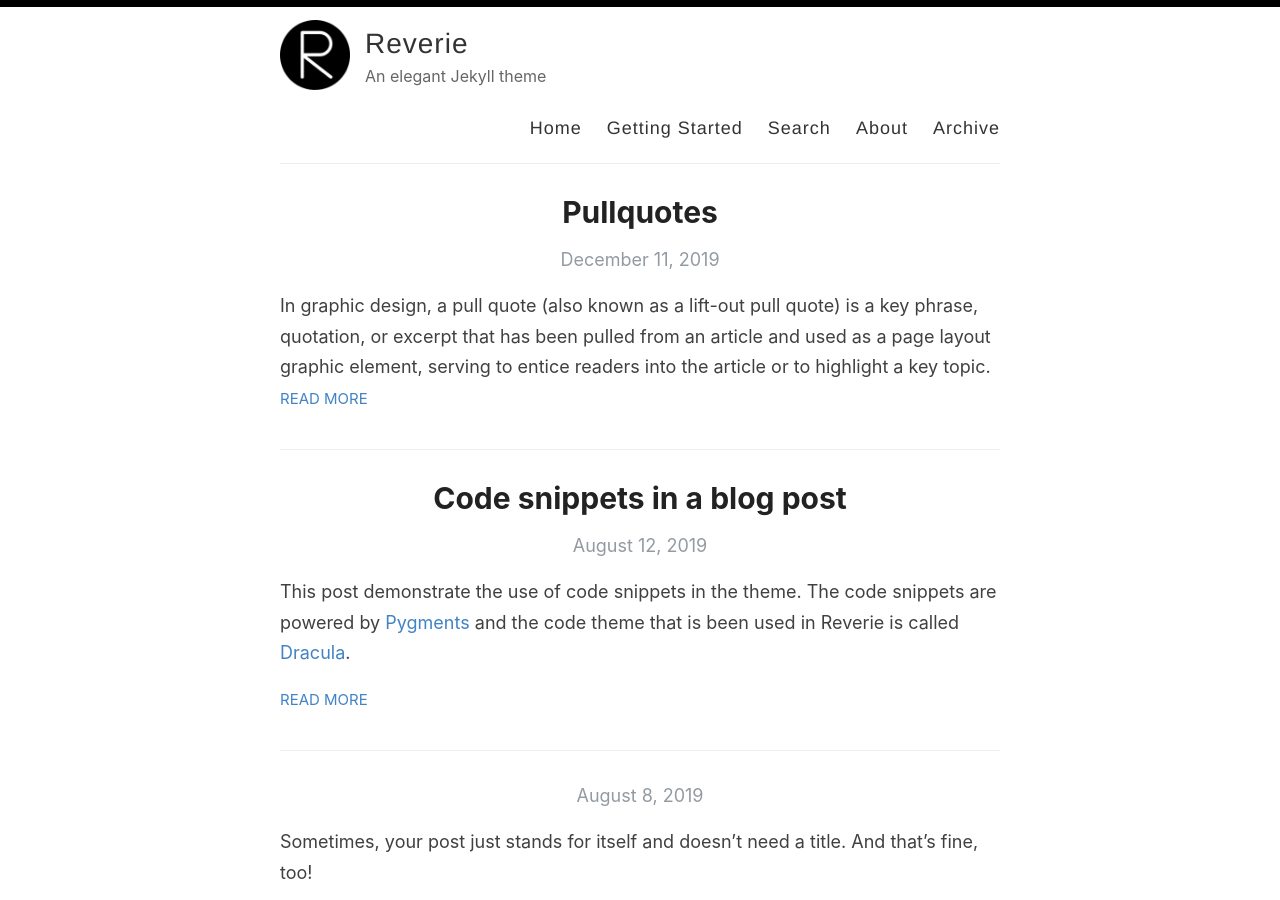
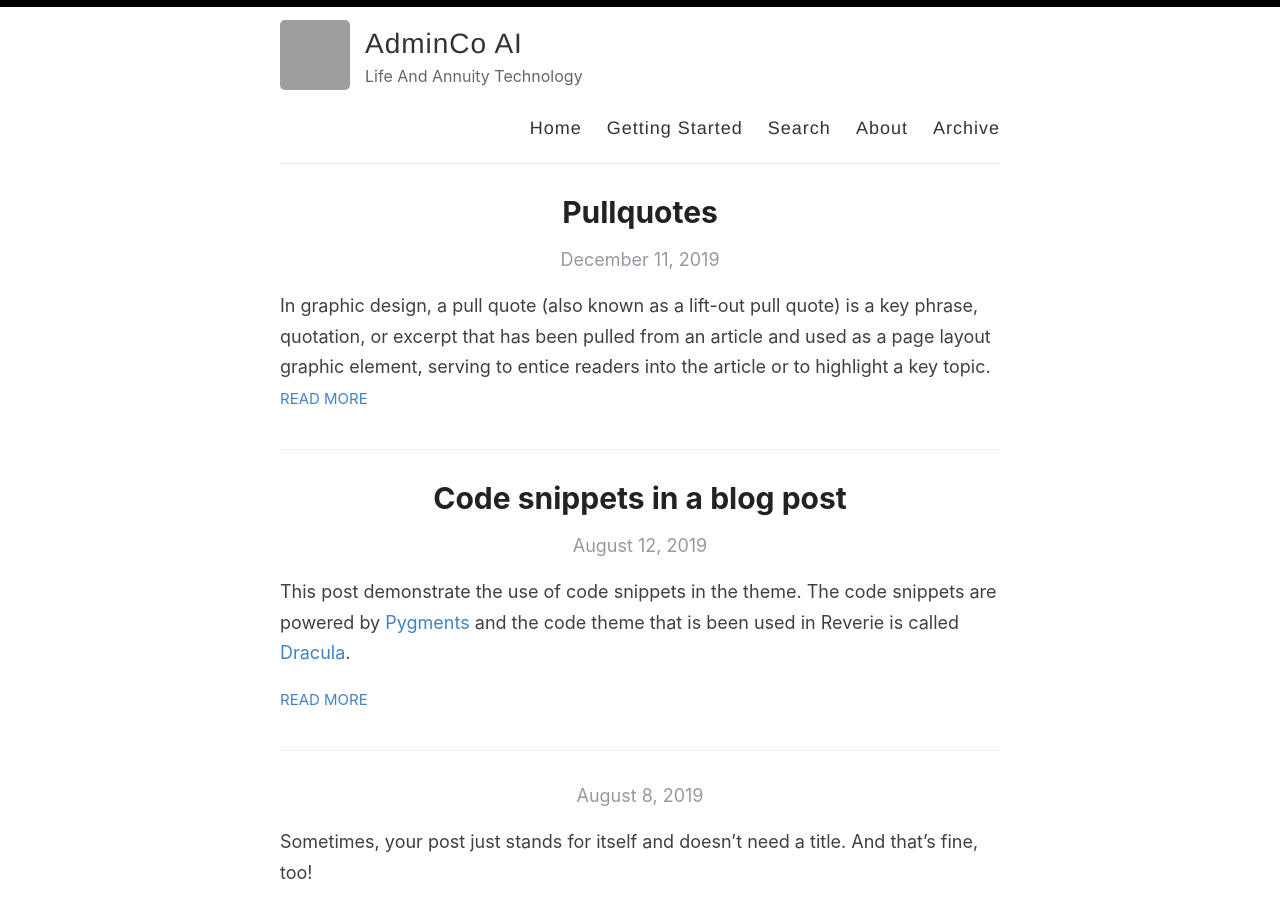
Before and after one commit to AdminCoAI/admincoai.github.io, a Jekyll site: the page built from index.html, in a window 1280 px wide and 900 px high. Built offline with Jekyll 4.4.1, drawn with Linux system fonts in a browser that asks for light colours; the list of posts is cut into pages by our own code; grey boxes are pictures that could not be loaded.

Commit message:
new logo and settings

```diff
--- a/_config.yml
+++ b/_config.yml
@@ -3,16 +3,16 @@
 #
 
 # Name of your site (displayed in the header)
-name: Reverie
+name: AdminCo AI
 
 # Name of the author
-author: Amit Merchant
+author: Jerome Bridge
 
 # Short bio or description (displayed in the header)
-description: An elegant Jekyll theme
+description: Life And Annuity Technology
 
 # URL of your avatar or profile pic (you could use your GitHub profile pic)
-avatar: /images/reverie.png
+avatar: /images/logo3.png
 
 #
 # Flags below are optional
@@ -21,15 +21,15 @@ avatar: /images/reverie.png
 # Includes an icon in the footer for each username you enter
 footer-links:
   dribbble:
-  email: amit.d.merchant@gmail.com
+  email: support@adminco.ai
   facebook:
   flickr:
-  github: amitmerchant1990/reverie
+  github: AdminCoAI
   instagram:
   linkedin:
   pinterest:
   rss: rss
-  twitter: amit_merchant
+  twitter:
   stackoverflow:
   youtube: # channel/<your_long_string> or user/<user-name>
   googleplus: # anything in your profile username that comes after plus.google.com/
@@ -48,8 +48,8 @@ google_analytics: UA-43339302-11
 
 # Your website URL (e.g. http://amitmerchant1990.github.io or http://www.amitmerchant.com)
 # Used for Sitemap.xml and your RSS feed
-url: http://www.amitmerchant.com/reverie
-enforce_ssl: https://www.amitmerchant.com/reverie
+url: http://www.adminco.ai
+enforce_ssl: https://www.adminco.ai
 
 # If you're hosting your site at a Project repository on GitHub pages
 # (http://yourusername.github.io/repository-name)
```
Also changed, not shown: images/logo.png (added), 2 other files.
